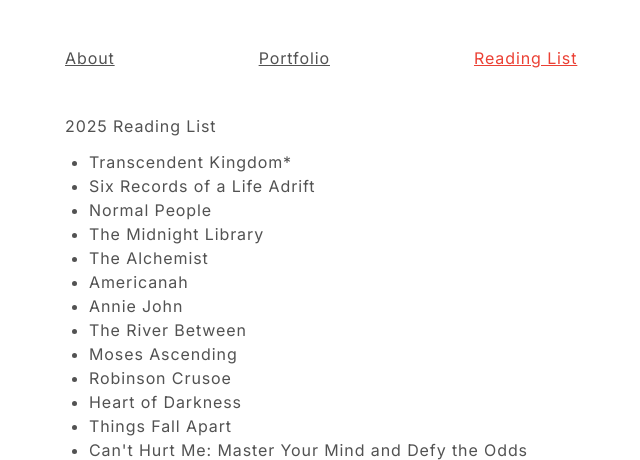
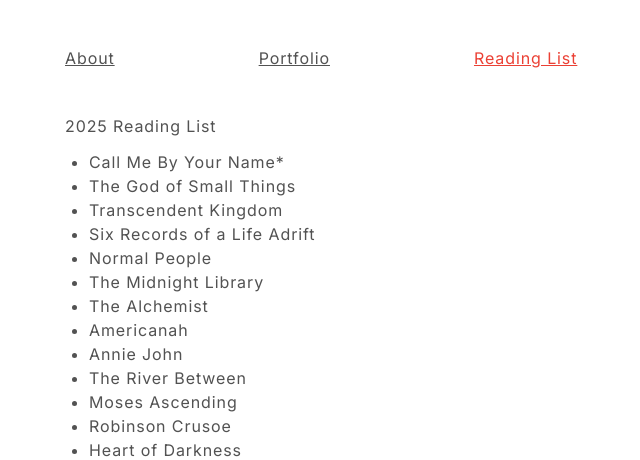
Before and after one commit to rrachelhuangg/rachelhuang.dev, a Flask app: page /books in a window 1280 px wide. Shown: the part 186-646 px from the top of the page, without its empty margins (311-951 px from the left). Run offline with Flask 3, Linux system fonts and the light colour scheme.

Commit message:
Updated reading list.

```diff
--- a/templates/books.html
+++ b/templates/books.html
@@ -37,7 +37,9 @@
     <div>
         2025 Reading List
         <ul>
-            <li>Transcendent Kingdom*</li>
+            <li>Call Me By Your Name*</li>
+            <li>The God of Small Things</li>
+            <li>Transcendent Kingdom</li>
             <li>Six Records of a Life Adrift</li>
             <li>Normal People</li>
             <li>The Midnight Library</li>
```
